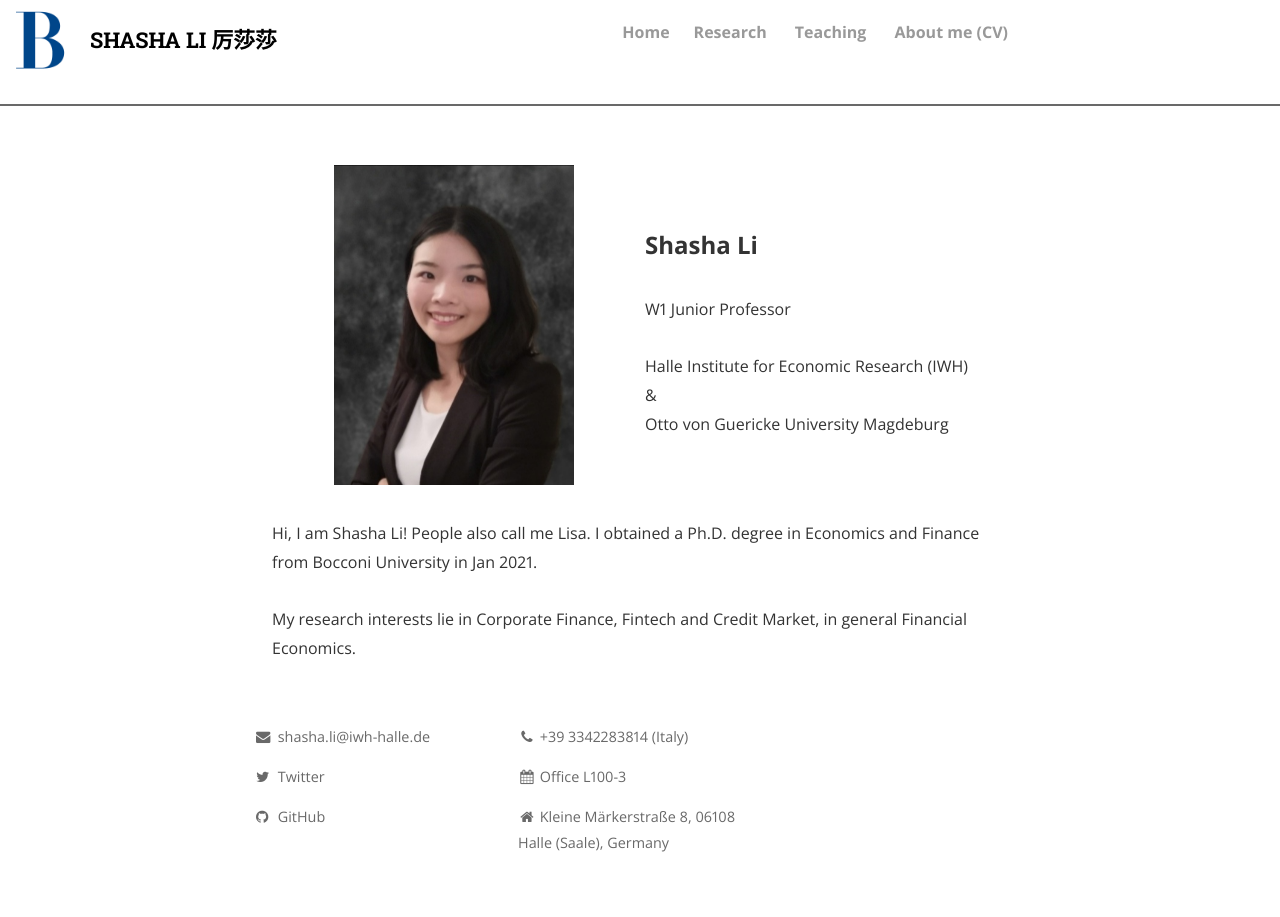
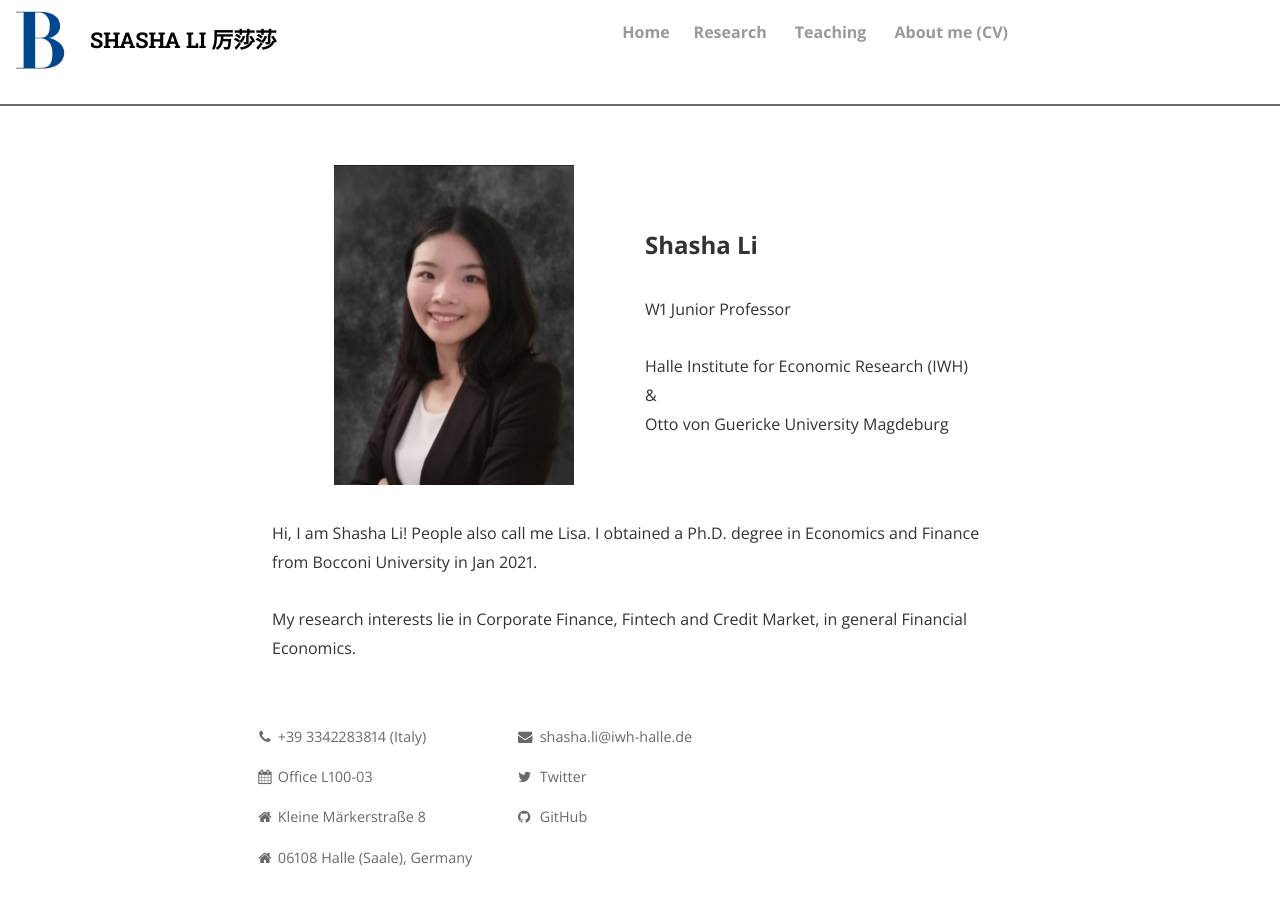
Before and after one commit to shasha-li/shasha-li.github.io, a Jekyll site: the page built from index.html, in a window 1280 px wide. Built offline with Jekyll 4.4.1, drawn with Linux system fonts in a browser that asks for light colours; nearby versions of some CDN libraries; the list of posts is cut into pages by our own code; comment, search, counter and statistics services are not loaded; a style sheet for code colours, icons or effects is not loaded.

Commit message:
Update footer.html

```diff
--- a/_includes/footer.html
+++ b/_includes/footer.html
@@ -2,6 +2,12 @@
 
   <div class="wrapper">
 
+    <div class="site-contact">
+      <p><a><i class="fa fa-phone"></i> +39 3342283814 (Italy)</a></p>
+      <p><a><i class="fa fa-calendar" aria-hidden="true"></i> Office L100-03</a></p>
+      <p><a><i class="fa fa-home"></i> Kleine Märkerstraße 8</a></p>
+      <p><a><i class="fa fa-home" aria-hidden="true"></i> 06108 Halle (Saale), Germany</a></p>
+    </div>
 
     <div class="site-navigation">
       <p><a href="mailto:shasha.li@iwh-halle.de"><i class="fa fa-envelope"></i> shasha.li@iwh-halle.de</a></p>
@@ -9,11 +15,6 @@
       <p><a href="https://github.com/shasha-li"><i class="fa fa-github"></i> GitHub</a></p>
     </div>
 
-    <div class="site-contact">
-      <p><a><i class="fa fa-phone"></i> +39 3342283814 (Italy)</a></p>
-      <p><a><i class="fa fa-calendar" aria-hidden="true"></i> Office L100-3</a></p>
-      <p><a><i class="fa fa-home"></i> Kleine Märkerstraße 8, 06108 Halle (Saale), Germany</a></p>
-    </div>
 
 
  </div>
```
